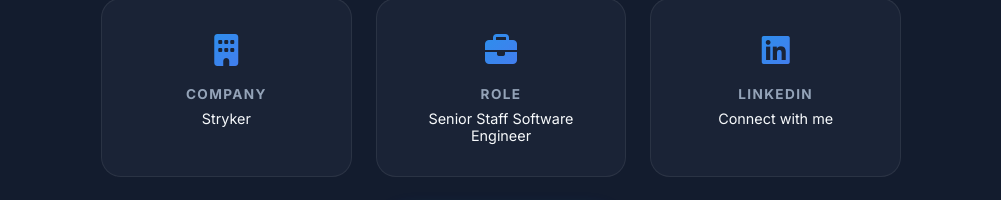
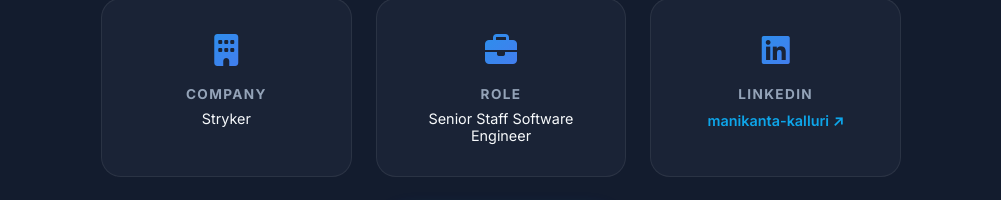
Before and after one commit to Manikalluri/manikanta-kalluri, a plain HTML site: page index.html in a window 1280 px wide. Shown: the part 5592-5792 px from the top of the page, without its empty margins (139-1140 px from the left). Drawn offline with Linux system fonts and the light colour scheme.

Commit message:
Update LinkedIn link in contact card

```diff
--- a/index.html
+++ b/index.html
@@ -652,7 +652,7 @@
             <div class="contact-card reveal">
                 <div class="c-icon"><i class="fab fa-linkedin"></i></div>
                 <h4>LinkedIn</h4>
-                <p>Connect with me</p>
+                <a href="https://www.linkedin.com/in/manikanta-kalluri/" target="_blank" style="color:var(--primary);text-decoration:none;font-size:0.9rem;font-weight:600;">manikanta-kalluri ↗</a>
             </div>
         </div>
         <div style="margin-top:3rem;" class="reveal">
```
